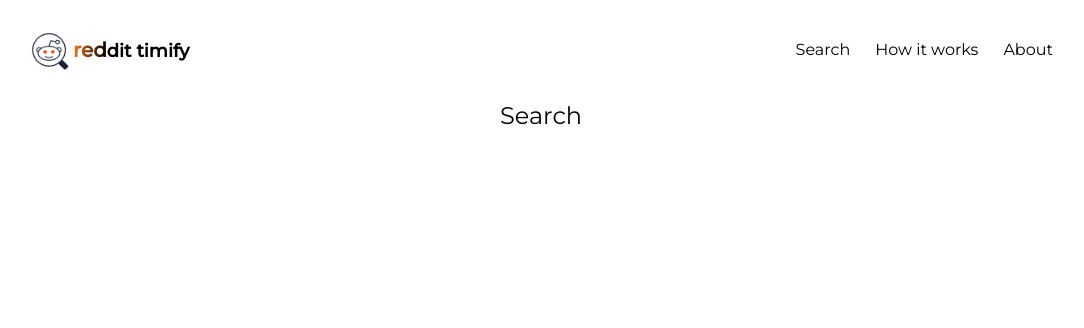
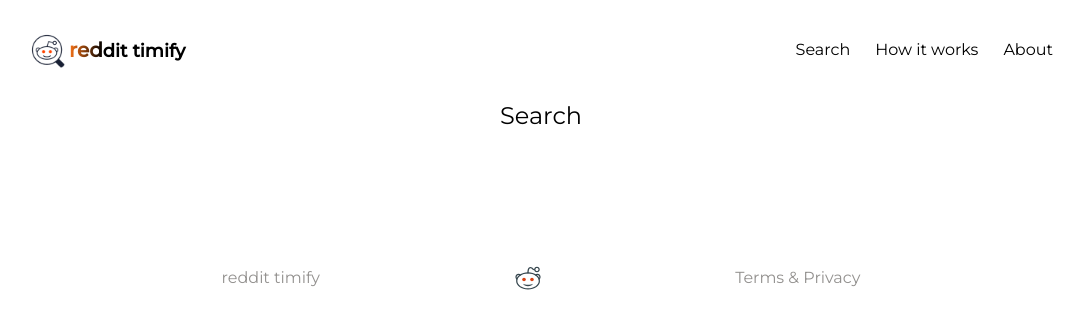
Before and after one commit to TA-Sakin/reddit-timify, a React (Create React App) app: page /search in a window 1280 px wide. Shown: the top 328 px of the page, without its empty margins (99-1183 px from the left). Built offline with nearby package versions, Linux system fonts and the light colour scheme.

Commit message:
footer added

```diff
--- a/package.json
+++ b/package.json
@@ -8,6 +8,7 @@
     "@testing-library/user-event": "^13.5.0",
     "react": "^18.2.0",
     "react-dom": "^18.2.0",
+    "react-icons": "^4.4.0",
     "react-router-dom": "^6.3.0",
     "react-scripts": "5.0.1",
     "web-vitals": "^2.1.4"
--- a/src/App.js
+++ b/src/App.js
@@ -3,6 +3,7 @@ import Home from "./Components/Home/Home";
 import { Routes, Route } from "react-router-dom";
 import "./App.css";
 import Search from "./Components/Home/Search";
+import Footer from "./Components/Shared/Footer";
 function App() {
   return (
     <>
@@ -11,6 +12,7 @@ function App() {
         <Route exact path="/" element={<Home></Home>}></Route>
         <Route exact path="/search" element={<Search></Search>}></Route>
       </Routes>
+      <Footer></Footer>
     </>
   );
 }
--- /dev/null
+++ b/src/Components/Shared/Footer.js
@@ -0,0 +1,22 @@
+import React from "react";
+import { Link } from "react-router-dom";
+import logo1 from "../../Assets/logo1.png";
+import { FcReddit } from "react-icons/fc";
+
+const Footer = () => {
+  return (
+    <div className="mx-32 text-[#93918F] h-[100px] mt-24 flex items-center justify-evenly">
+      <Link className="flex items-center" to="/">
+        <p className="">reddit timify</p>
+      </Link>
+      <button className="text-3xl">
+        <FcReddit></FcReddit>
+      </button>
+      <div>
+        <button>Terms & Privacy</button>
+      </div>
+    </div>
+  );
+};
+
+export default Footer;
--- a/src/Components/Shared/Navbar.js
+++ b/src/Components/Shared/Navbar.js
@@ -7,14 +7,13 @@ const Navbar = () => {
     <header className="h-[100px] flex items-center justify-between mx-32">
       <div>
         <Link className="flex items-center" to="/">
-          <img className="h-10 mr-1" src={logo1} alt="" />
+          <img className="h-9 mr-1" src={logo1} alt="" />
           <p className="font-extrabold text-[18px]">
             <span className="text-transparent bg-clip-text text-xl bg-gradient-to-r from-orange-500 to-black ">
               red
             </span>
             dit timify
           </p>
-          {/* <img className="h-9 w-[150px]" src={logo} alt="" /> */}
         </Link>
       </div>
       <div>
```
Also changed, not shown: 1 other file (tests, documents, lock files or other folders).
